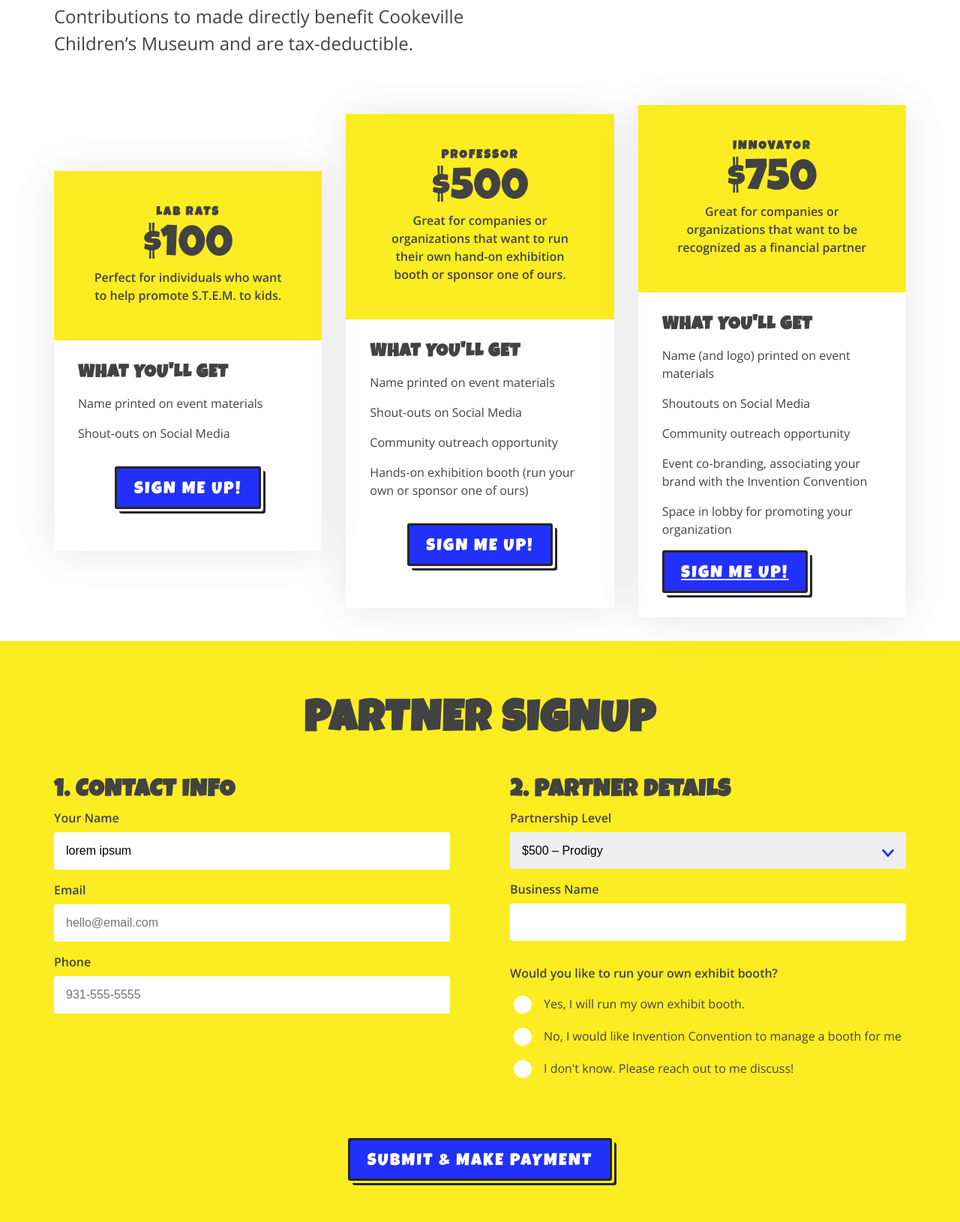
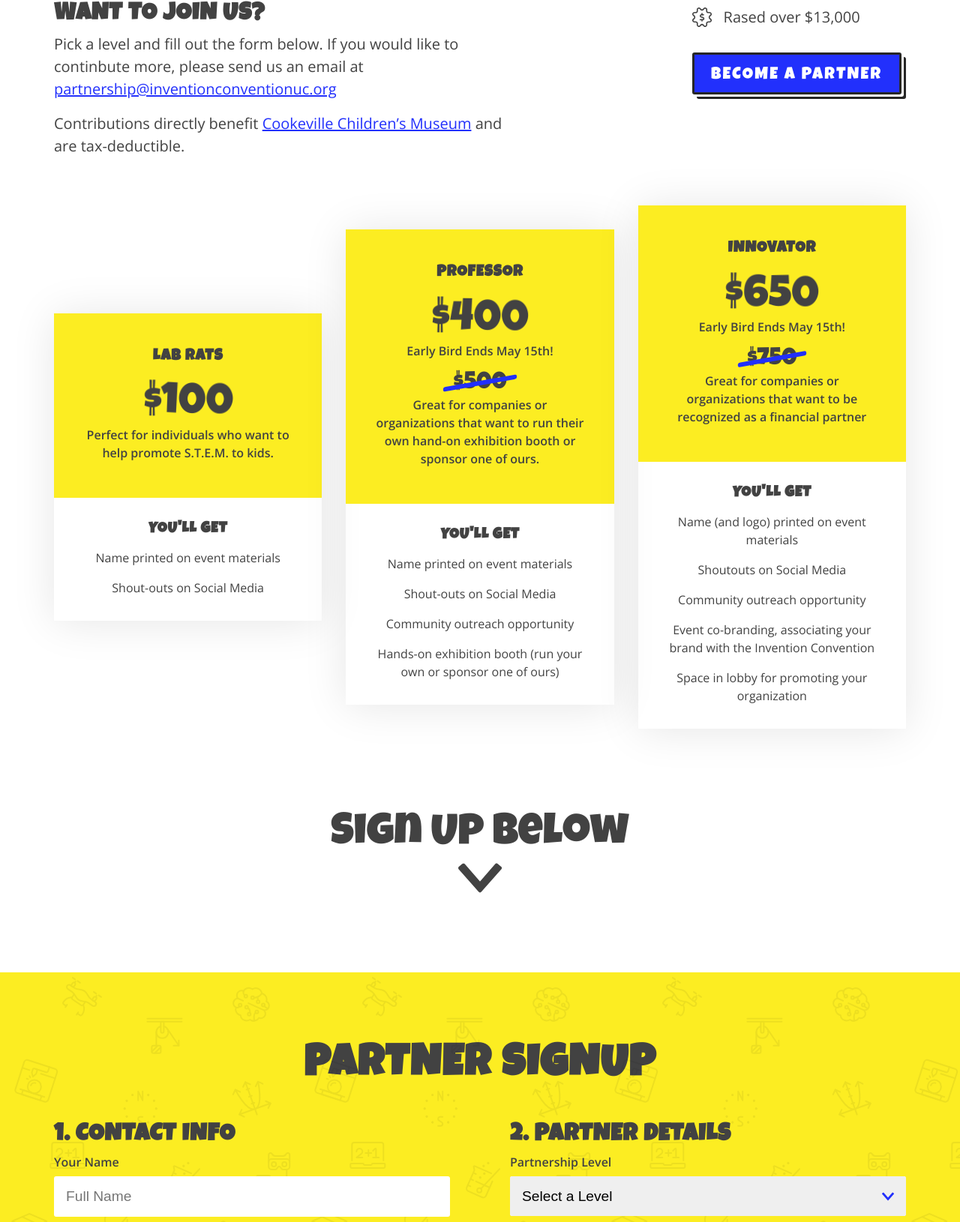
Before and after one commit to aharvard/invention-convention, a Gatsby site: page / in a window 1280 px wide. Shown: the part 1078-2708 px from the top of the page at 75% size. Built offline with nearby package versions, Linux system fonts and the light colour scheme; Gatsby itself is replaced by a stand-in of ours.

Commit message:
more updates

```diff
--- a/src/components/form.js
+++ b/src/components/form.js
@@ -1,11 +1,11 @@
 import React, { useState } from "react";
-import { IconDownArrow } from "./icons";
+import { IconChevron } from "./icons";
 import "./style/form.scss";
 
-const Form = ({ testFormProp }) => {
+const Form = ({ partnerLevel }) => {
   const [formData, setFormData] = useState({
-    name: testFormProp,
-    level: "levelTwo",
+    name: "",
+    level: "",
     email: "",
     phone: ""
   });
@@ -49,7 +49,7 @@
                 onChange={e => updateFormData(e)}
                 placeholder="Full Name"
                 type="text"
-                // required
+                required
               />
             </div>
 
@@ -62,7 +62,7 @@
                 onChange={e => updateFormData(e)}
                 placeholder="hello@email.com"
                 type="email"
-                // required
+                required
               />
             </div>
 
@@ -96,9 +96,14 @@
                   <option>Select a Level</option>
                   <option value="levelOne">$100 – Lab Rat</option>
                   <option value="levelTwo">$500 – Prodigy</option>
-                  <option value="levelThree">$750 – Professor</option>
+                  <option
+                    value="levelThree"
+                    selected={partnerLevel === "LevelThree" && true}
+                  >
+                    $750 – Professor
+                  </option>
                 </select>
-                <IconDownArrow />
+                <IconChevron />
               </div>
             </div>
             {level === "levelTwo" && (
--- a/src/components/images.js
+++ b/src/components/images.js
@@ -17,7 +17,7 @@
   <StaticQuery
     query={graphql`
       query {
-        placeholderImage: file(relativePath: { eq: "exhibit-gym.jpg" }) {
+        placeholderImage: file(relativePath: { eq: "dry-ice-cream.jpg" }) {
           childImageSharp {
             fluid(maxWidth: 2000) {
               ...GatsbyImageSharpFluid
--- a/src/components/partner-card.js
+++ b/src/components/partner-card.js
@@ -8,17 +8,26 @@
   levelName,
   levelAmount,
   levelDescription,
+  earlyBirdAmount,
   children
 }) => (
   <div className="partner-card">
     <div className="partner-card-header">
       <h2 className="partner-card-level-name">{levelName}</h2>
+      {earlyBirdAmount && (
+        <>
+          <span className="partner-card-early-bird-amount">
+            {earlyBirdAmount}
+          </span>
+          <div className="early-bird-blurb">Early Bird Ends May 15th!</div>
+        </>
+      )}
       <span className="partner-card-level-amount">{levelAmount}</span>
       <p className="partner-card-level-description">{levelDescription}</p>
     </div>
 
     <div className="partner-card-body">
-      <h3>What You'll Get</h3>
+      <h3>You'll Get</h3>
       {children}
     </div>
   </div>
--- a/src/components/style/form.scss
+++ b/src/components/style/form.scss
@@ -2,10 +2,24 @@
 @import "./mixins.scss";
 
 .form-section-wrapper {
-  background: $primary-color;
-  min-height: 100vh;
+  min-height: 80vh;
   display: grid;
+  position: relative;
   place-items: center;
+  background-color: $primary-color;
+  padding: 4rem 0;
+
+  &::after {
+    content: "";
+    background: url(../../images/stem-background.svg);
+    background-size: 400px;
+    opacity: 0.06;
+    top: 0;
+    left: 0;
+    bottom: 0;
+    right: 0;
+    position: absolute;
+  }
 
   h2 {
     margin-bottom: 3rem;
@@ -18,6 +32,7 @@
 }
 
 #partnerForm {
+  z-index: 1;
   display: grid;
   grid-template-columns: 1fr 1fr;
   grid-template-rows: 1fr auto;
@@ -25,6 +40,7 @@
 
   button {
     @include buttonColor($primary-compliment, $primary-color);
+    z-index: 1;
 
     justify-self: center;
     grid-column: 1 / 3;
@@ -41,7 +57,7 @@
 }
 
 .form-section {
-  // outline: 1px solid;
+  z-index: 1;
 }
 
 .field {
@@ -51,7 +67,7 @@
   select {
     width: 100%;
     padding: 1rem;
-    font-size: 1em;
+    font-size: 1.2rem;
     border: none;
     border-radius: 3px;
     appearance: none;
@@ -87,6 +103,8 @@
 .select {
   position: relative;
   cursor: pointer;
+  border-radius: 3px;
+  background: white;
 
   select {
     cursor: pointer;
--- a/src/components/style/global.scss
+++ b/src/components/style/global.scss
@@ -12,7 +12,7 @@
 
 body {
   font-family: $body;
-
+  scroll-behavior: smooth;
   color: $dark-gray;
   background: $primary-color;
 }
@@ -60,16 +60,20 @@
 ul {
   list-style: none;
   padding: 0;
+  margin-bottom: 0;
 }
 
 li {
   padding: 0;
-  margin-bottom: 1rem;
   display: inline-block;
   font-size: $body-size-1;
   line-height: 1.5;
   display: flex;
   align-items: center;
+
+  & + & {
+    margin-top: 1rem;
+  }
 
   .icon {
     margin-right: 1rem;
@@ -95,12 +99,13 @@
 .loud {
   font-size: $body-size-2;
   font-weight: 200;
+  margin-bottom: 2rem;
 }
 
 button,
 .button {
   @include buttonColor($primary-compliment, white);
-
+  text-decoration: none;
   border: 3px solid $black;
   color: white;
   font-family: $heading;
--- a/src/components/style/hero.scss
+++ b/src/components/style/hero.scss
@@ -32,7 +32,7 @@
 }
 
 .hero-title {
-  font-size: 13vw;
+  font-size: 10vw;
   line-height: 0.8;
   transform: translateY(4vw);
   z-index: 2;
--- a/src/components/style/partner-card.scss
+++ b/src/components/style/partner-card.scss
@@ -17,7 +17,7 @@
 
 .partner-card-header {
   background: $primary-color;
-  padding: 3rem 1rem;
+  padding: 3rem 0.5rem;
   text-align: center;
   p {
     font-size: $body-size-0;
@@ -27,17 +27,58 @@
 }
 
 .partner-card-level-name {
-  font-size: $body-size-0;
-  letter-spacing: 0.15em;
+  font-size: 1.3rem;
+  letter-spacing: 0.05em;
+  margin-bottom: 1.5rem;
 }
 
-.partner-card-level-amount {
+.partner-card-level-amount,
+.partner-card-early-bird-amount {
   font-family: $heading;
   font-size: $heading-size-1;
+  display: inline-block;
+  animation: priceMove 3s ease infinite alternate;
+
+  .partner-card-early-bird-amount ~ & {
+    font-size: $heading-size-0;
+    position: relative;
+    animation: none;
+
+    &::after {
+      content: "";
+      width: 140%;
+      height: 6px;
+      transform: rotate(-10deg);
+      background: $primary-compliment;
+      display: inline-block;
+      position: absolute;
+      left: -20%;
+      right: 0;
+      top: 0.4em;
+      border-radius: 2rem 1rem 2rem 1rem;
+    }
+  }
+}
+
+@keyframes priceMove {
+  from {
+    transform: rotate(-5deg);
+  }
+
+  to {
+    transform: rotate(5deg);
+  }
+}
+
+.early-bird-blurb {
+  margin-bottom: 1rem;
+  font-size: $body-size-0;
+  font-weight: 700;
 }
 
 .partner-card-body {
   padding: 2rem;
+  text-align: center;
 
   h3 {
     font-family: $heading;
@@ -47,6 +88,7 @@
   }
 
   li {
+    display: inline-block;
     font-size: $body-size-0;
   }
 
--- a/src/components/style/sections.scss
+++ b/src/components/style/sections.scss
@@ -1,6 +1,9 @@
+@import "./variables.scss";
+
 .partnership-lead-section {
   display: flex;
   justify-content: space-between;
+  align-items: center;
   gap: 4rem;
   margin-top: 4rem;
 
@@ -17,5 +20,15 @@
 
   div:last-child {
     flex: 0 0 auto;
+    ul {
+      margin-bottom: 2rem;
+    }
   }
 }
+
+.partnership-sign-up-prompt {
+  text-align: center;
+  font-family: $heading;
+  font-size: $heading-size-1;
+  margin: 3rem auto;
+}
--- a/src/components/style/variables.scss
+++ b/src/components/style/variables.scss
@@ -10,8 +10,8 @@
 $body: "Open Sans", sans-serif;
 
 $body-size-0: 1rem;
-$body-size-1: 1.5rem;
-$body-size-2: 2rem;
+$body-size-1: 1.25rem;
+$body-size-2: 1.75rem;
 
 $heading-size-0: 2rem;
 $heading-size-1: 3.625rem;
--- a/src/pages/index.js
+++ b/src/pages/index.js
@@ -1,11 +1,12 @@
-import React from "react";
+import React, { useState } from "react";
 import Form from "../components/form";
 import Hero from "../components/hero";
 import {
   IconAward,
   IconExhibits,
   IconMoney,
-  IconPeople
+  IconPeople,
+  IconDownArrow
 } from "../components/icons";
 import Layout from "../components/layout";
 import PartnerCard from "../components/partner-card";
@@ -15,21 +16,32 @@
   <Layout>
     <SEO title="Home" keywords={[`stem`, `upper cumberland`, `cookeville`]} />
 
-    <Hero titleYear="2019" title="Invention Convention Partnership" />
+    <Hero titleYear="2019" title="Invention Convention Partners" />
 
     <section className="partnership-lead-section">
       <div>
         <h2>Become a Partner</h2>
         <p className="loud">
           Cookeville Children’s Museum is hosting the 3rd annual Invention
-          Convention.
+          Convention, Upper Cumberland’s premier S.T.E.M. event designed for
+          kids and their families.
+        </p>
+        <h3>Want to join us?</h3>
+        <p>
+          Pick a level and fill out the form below. If you would like to
+          continbute more, please send us an email at{" "}
+          <a href="mailto:partnership@inventionconventionuc.org">
+            partnership@inventionconventionuc.org
+          </a>
         </p>
         <p>
-          Upper Cumberland’s premier S.T.E.M. event designed to be free for kids
-          and their families.
-        </p>
-        <p>
-          Contributions to made directly benefit Cookeville Children’s Museum
+          Contributions directly benefit{" "}
+          <a
+            target="_blank"
+            href="https://www.facebook.com/CookevilleChildrensMuseum"
+          >
+            Cookeville Children’s Museum
+          </a>{" "}
           and are tax-deductible.
         </p>
       </div>
@@ -52,6 +64,9 @@
             Rased over $13,000
           </li>
         </ul>
+        <a className="button" href="#partnerForm">
+          Become a Partner
+        </a>
       </div>
     </section>
     <section className="partnership-levels-section">
@@ -64,11 +79,11 @@
           <li>Name printed on event materials</li>
           <li>Shout-outs on Social Media</li>
         </ul>
-        <button>Sign Me Up!</button>
       </PartnerCard>
       <PartnerCard
         levelName="Professor"
         levelAmount="$500"
+        earlyBirdAmount="$400"
         levelDescription="Great for companies or organizations that want to run their own hand-on exhibition booth or sponsor one of ours."
       >
         <ul>
@@ -79,11 +94,11 @@
             Hands-on exhibition booth (run your own or sponsor one of ours)
           </li>
         </ul>
-        <button>Sign Me Up!</button>
       </PartnerCard>
       <PartnerCard
         levelName="Innovator"
         levelAmount="$750"
+        earlyBirdAmount="$650"
         levelDescription="Great for companies or organizations that want to be recognized as a financial partner"
       >
         <ul>
@@ -96,33 +111,14 @@
           </li>
           <li>Space in lobby for promoting your organization </li>
         </ul>
-        <a className="button" href="#partnerForm">
-          Sign Me Up!
-        </a>
       </PartnerCard>
     </section>
-    <Form testFormProp="lorem ipsum" />
-    {/* <p>
-        Invention Convention is a free, educational S.T.E.M. event designed for
-        kids and their families!
-      </p>
-      <p>
-        We're hosting our third annual educational event designed for kids, ages
-        2-12, and their families! There will be hands-on activities, building
-        displays, competitions, and a robotics showcase.{" "}
-      </p>
+    <section className="partnership-sign-up-prompt">
+      <div>Sign Up Below</div>
+      <IconDownArrow />
+    </section>
 
-      <p>
-        We want to engage kids in science, technology, engineering, and math
-        (STEM) in the most fun way possible.
-      </p>
-
-      <p>
-        By offering free admission, we ensure that all children are able to
-        participate, regardless of their family’s socioeconomic background.
-      </p> */}
-
-    {/* <Form /> */}
+    <Form />
   </Layout>
 );
 
```
Also changed, not shown: src/components/icons.js (+15 -0 lines), src/images/dry-ice-cream.jpg (added), src/images/stem-background.svg (added), 1 other file.
